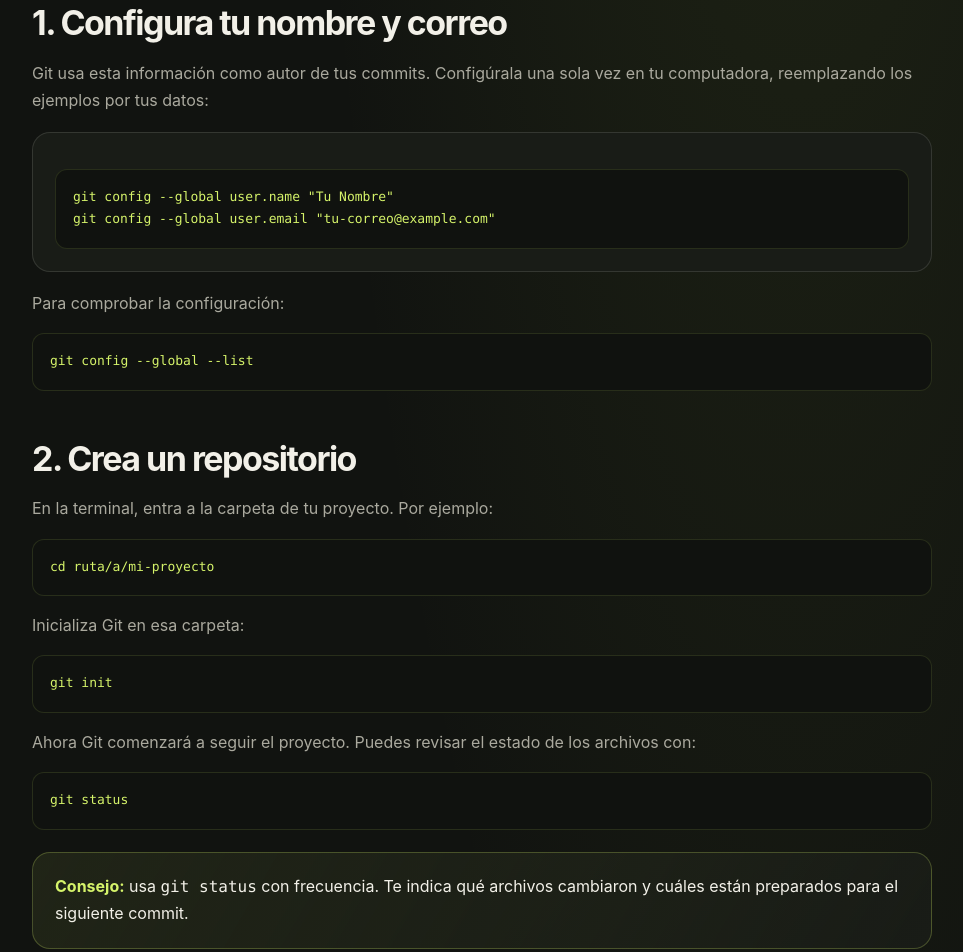
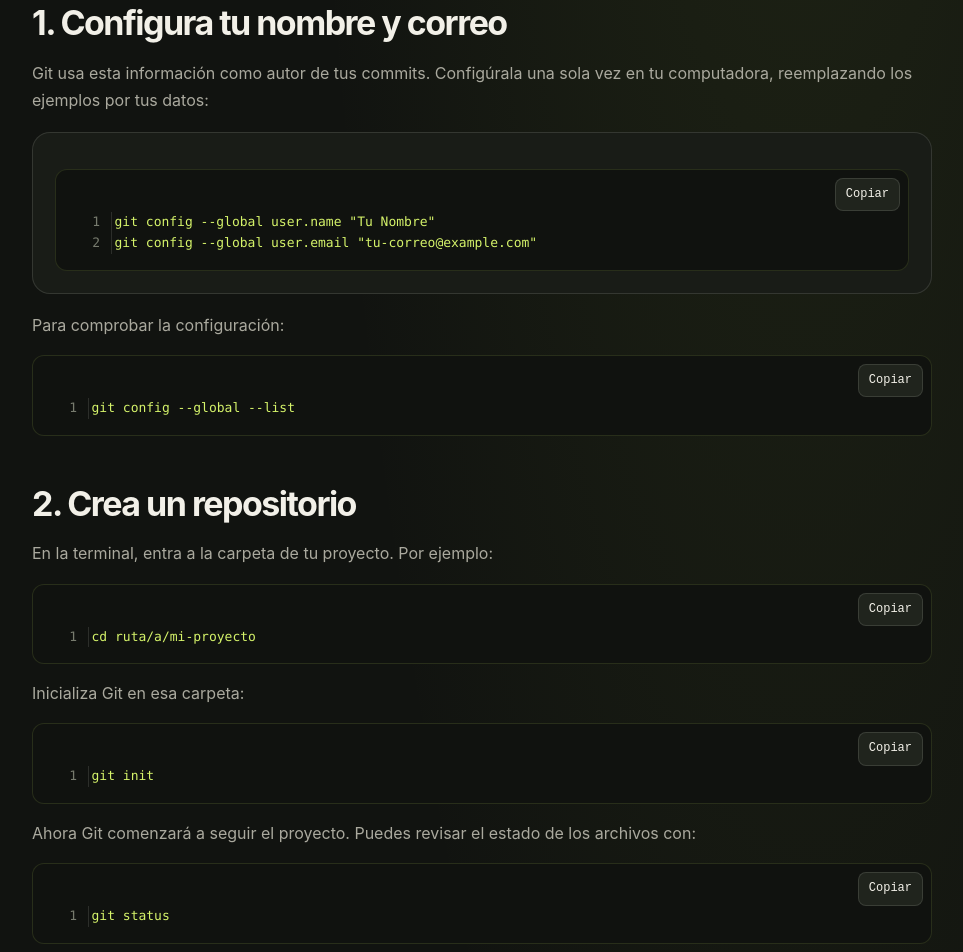
Before and after one commit to wolfsAtelier/wolfsAtelier.github.io, a plain HTML site: page tutorial-git.html in a window 1280 px wide. Shown: the part 926-1878 px from the top of the page, without its empty margins (158-1121 px from the left). Drawn offline with Linux system fonts and the light colour scheme.

Commit message:
Add line numbers to code sections

```diff
--- a/tutorial-git.html
+++ b/tutorial-git.html
@@ -330,6 +330,55 @@
           scroll-behavior: auto;
         }
       }
+      pre {
+        position: relative;
+        padding: 42px 16px 16px 0;
+        counter-reset: line;
+      }
+
+      pre code {
+        display: block;
+      }
+
+      pre code .code-line {
+        display: block;
+        min-height: 1.6em;
+        padding-left: 4.5em;
+        position: relative;
+        white-space: pre;
+      }
+
+      pre code .code-line::before {
+        position: absolute;
+        left: 0;
+        width: 3.4em;
+        padding-right: 0.8em;
+        border-right: 1px solid rgba(242, 240, 232, 0.12);
+        color: #777b6e;
+        text-align: right;
+        counter-increment: line;
+        content: counter(line);
+        user-select: none;
+      }
+
+      .copy-button {
+        position: absolute;
+        top: 8px;
+        right: 8px;
+        padding: 6px 10px;
+        border: 1px solid var(--line);
+        border-radius: 8px;
+        background: var(--surface-light);
+        color: var(--text);
+        font: inherit;
+        font-size: 12px;
+        cursor: pointer;
+      }
+
+      .copy-button:hover {
+        border-color: var(--accent);
+        color: var(--accent);
+      }
     </style>
   </head>
 
@@ -561,6 +610,40 @@ git push</code></pre>
 
     <script>
       document.getElementById("year").textContent = new Date().getFullYear();
+      document.querySelectorAll("pre code").forEach((code) => {
+        const originalCode = code.textContent.replace(/\n$/, "");
+        const lines = originalCode.split("\n");
+
+        code.replaceChildren();
+
+        lines.forEach((line) => {
+          const lineElement = document.createElement("span");
+          lineElement.className = "code-line";
+          lineElement.textContent = line || " ";
+          code.appendChild(lineElement);
+        });
+
+        const button = document.createElement("button");
+        button.className = "copy-button";
+        button.type = "button";
+        button.textContent = "Copiar";
+        button.setAttribute("aria-label", "Copiar código");
+
+        button.addEventListener("click", async () => {
+          try {
+            await navigator.clipboard.writeText(originalCode);
+            button.textContent = "¡Copiado!";
+          } catch {
+            button.textContent = "No se pudo copiar";
+          }
+
+          setTimeout(() => {
+            button.textContent = "Copiar";
+          }, 1800);
+        });
+
+        code.parentElement.appendChild(button);
+      });
     </script>
   </body>
 </html>
```
